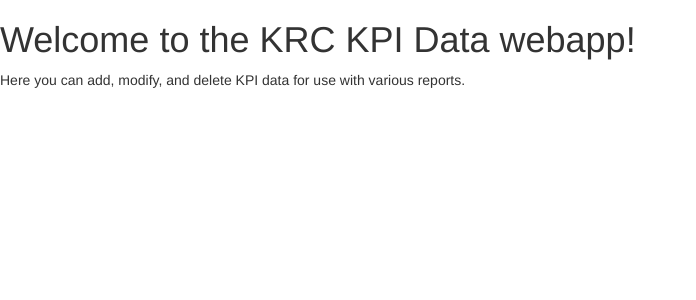
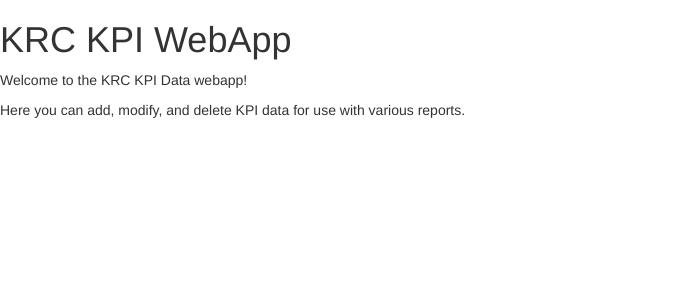
Before and after one commit to jwaltzjr/kpi-data, a Flask app: page / in a window 1280 px wide. Shown: the top 300 px of the page, without its empty margins (0-696 px from the left). Run offline with Flask 2, Linux system fonts and the light colour scheme; some libraries are stand-ins or nearby versions.

Commit message:
Change index.html slightly

```diff
--- a/app/templates/index.html
+++ b/app/templates/index.html
@@ -1,6 +1,7 @@
 {% extends 'base.html' %}
 
 {% block content %}
-  <h1>Welcome to the KRC KPI Data webapp!</h1>
+  <h1>KRC KPI WebApp</h1>
+  <p>Welcome to the KRC KPI Data webapp!</p>
   <p>Here you can add, modify, and delete KPI data for use with various reports.</p>
 {% endblock %}
```
